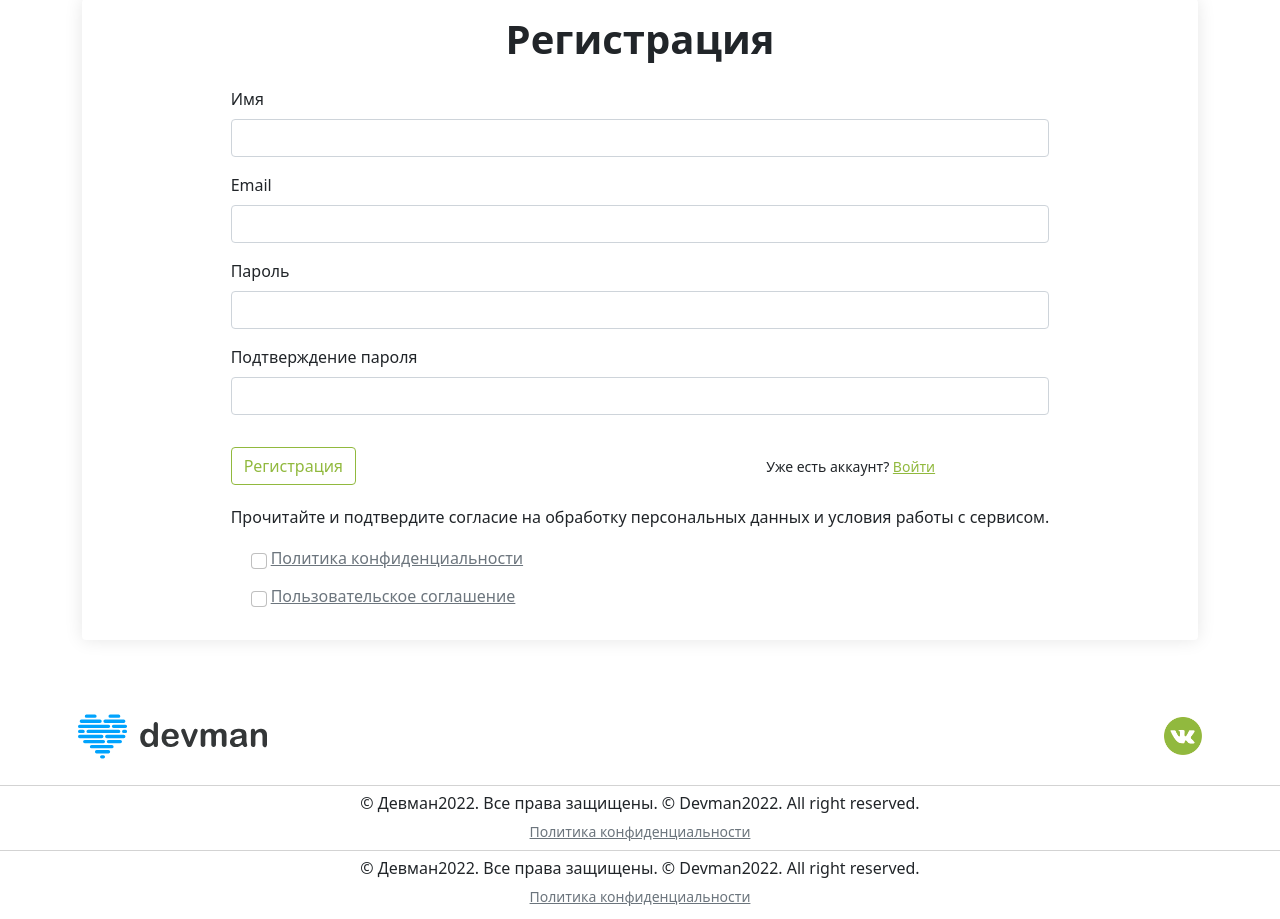
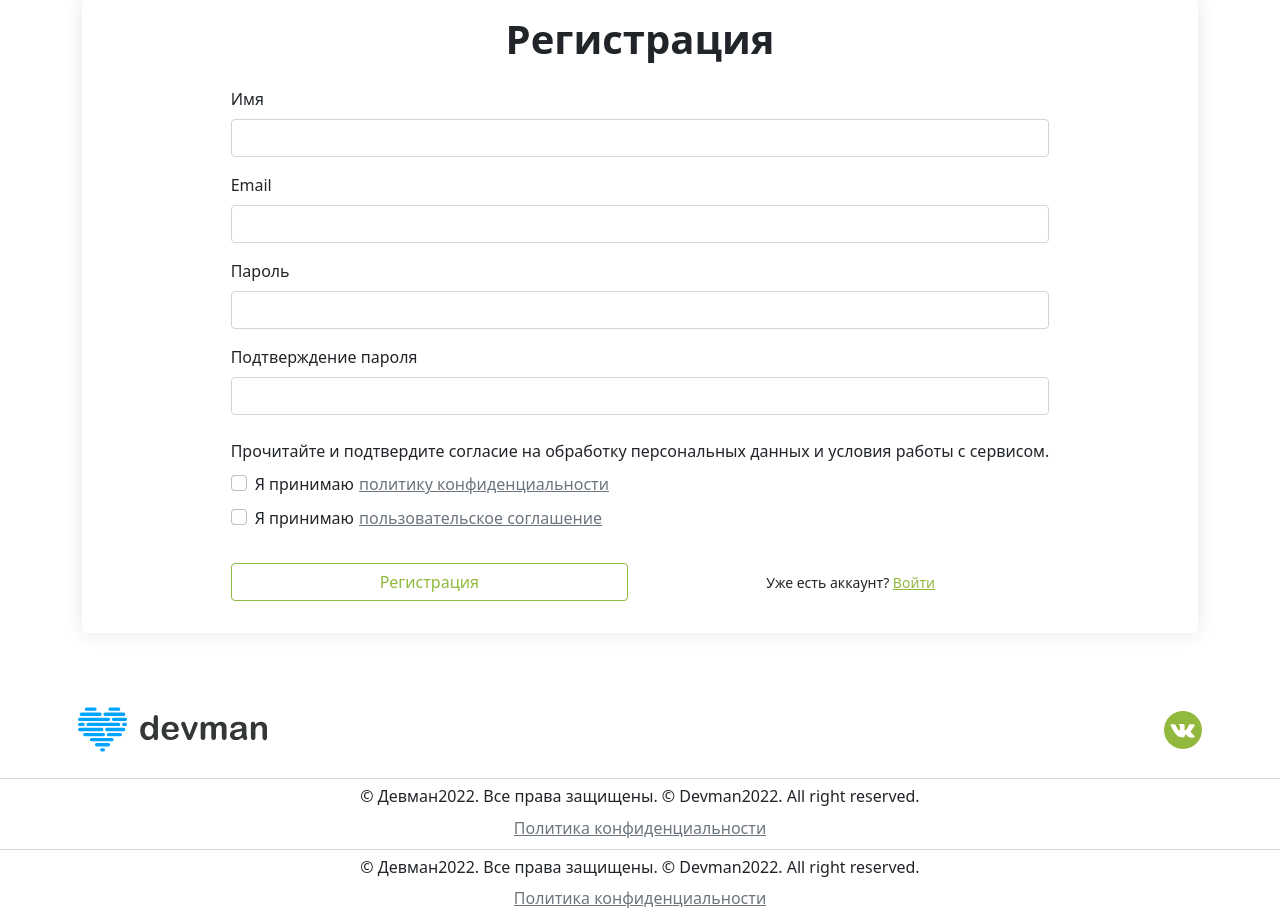
Before and after one commit to alinarogova123-arch/Easy_coock, a Django app: page /registration/ in a window 1280 px wide. Shown: the part 244-1163 px from the top of the page. Run offline with Django 5.2, Linux system fonts and the light colour scheme; parts of the project's set-up code (start-up, migrations or seed data) failed here and were passed over.

Commit message:
Add legal consent modals

```diff
--- a/recipes/forms.py
+++ b/recipes/forms.py
@@ -33,6 +33,20 @@ def coerce_select_bool(value):
 
 class RegistrationForm(UserCreationForm):
     email = forms.EmailField(label='Email')
+    privacy_policy_accepted = forms.BooleanField(
+        label='Политика конфиденциальности',
+        required=True,
+        error_messages={
+            'required': 'Подтвердите согласие с политикой конфиденциальности.'
+        },
+    )
+    user_agreement_accepted = forms.BooleanField(
+        label='Пользовательское соглашение',
+        required=True,
+        error_messages={
+            'required': 'Подтвердите согласие с пользовательским соглашением.'
+        },
+    )
 
     class Meta(UserCreationForm.Meta):
         model = get_user_model()
--- a/templates/auth.html
+++ b/templates/auth.html
@@ -111,7 +111,7 @@
         <div class="container d-flex flex-row justify-content-center mb-2">
             <small class="text-center">
                 <h6>© Девман2022. Все права защищены. © Devman2022. All right reserved.</h6>
-                <a href="#" class="link-secondary">Политика конфиденциальности</a>
+                <button type="button" class="btn btn-link link-secondary p-0 align-baseline" data-bs-toggle="modal" data-bs-target="#privacyPolicyModal">Политика конфиденциальности</button>
             </small>
         </div>
     </footer>
--- a/templates/base.html
+++ b/templates/base.html
@@ -25,16 +25,19 @@
     {% block content %}
     {% endblock %}
 
+    <footer class="footer pt-2" style="border-top: 1px solid lightgray;">
+        <div class="container d-flex flex-row justify-content-center mb-2">
+            <small class="text-center">
+                <h6>© Девман2022. Все права защищены. © Devman2022. All right reserved.</h6>
+                <button type="button" class="btn btn-link link-secondary p-0 align-baseline" data-bs-toggle="modal" data-bs-target="#privacyPolicyModal">Политика конфиденциальности</button>
+            </small>
+        </div>
+    </footer>
+
+    {% include "includes/legal_modals.html" %}
+
 <script src="https://cdn.jsdelivr.net/npm/bootstrap@5.0.2/dist/js/bootstrap.bundle.min.js"
     integrity="sha384-MrcW6ZMFYlzcLA8Nl+NtUVF0sA7MsXsP1UyJoMp4YLEuNSfAP+JcXn/tWtIaxVXM"
     crossorigin="anonymous"></script>
 </body>
-<footer class="footer pt-2" style="border-top: 1px solid lightgray;">
-    <div class="container d-flex flex-row justify-content-center mb-2">
-        <small class="text-center">
-            <h6>© Девман2022. Все права защищены. © Devman2022. All right reserved.</h6>
-            <a href="#" class="link-secondary">Политика конфиденциальности</a>
-        </small>
-    </div>
-</footer>
 </html>
--- /dev/null
+++ b/templates/includes/legal_modals.html
@@ -0,0 +1,43 @@
+{% load static %}
+
+<div class="modal fade" id="privacyPolicyModal" tabindex="-1" aria-labelledby="privacyPolicyModalLabel" aria-hidden="true">
+    <div class="modal-dialog modal-lg modal-dialog-scrollable">
+        <div class="modal-content">
+            <div class="modal-header">
+                <h5 class="modal-title" id="privacyPolicyModalLabel">Политика конфиденциальности</h5>
+                <button type="button" class="btn-close" data-bs-dismiss="modal" aria-label="Закрыть"></button>
+            </div>
+            <div class="modal-body">
+                <p>Foodplan обрабатывает имя, email и данные, которые пользователь указывает при оформлении подписки: выбранный тип меню, приёмы пищи, количество персон и аллергены.</p>
+                <p>Эти данные нужны для регистрации, входа в личный кабинет, создания подписки, подбора меню и работы менеджера.</p>
+                <p>Данные не используются для медицинских рекомендаций. Пользователь сам отвечает за проверку состава рецептов, если у него есть аллергии или ограничения питания.</p>
+                <p>Полная версия документа доступна в PDF.</p>
+            </div>
+            <div class="modal-footer">
+                <a href="{% static 'pd_agreement.pdf' %}" target="_blank" rel="noopener" class="btn btn-outline-success shadow-none foodplan_green foodplan__border_green">Открыть PDF</a>
+                <button type="button" class="btn btn-success" data-bs-dismiss="modal">Понятно</button>
+            </div>
+        </div>
+    </div>
+</div>
+
+<div class="modal fade" id="userAgreementModal" tabindex="-1" aria-labelledby="userAgreementModalLabel" aria-hidden="true">
+    <div class="modal-dialog modal-lg modal-dialog-scrollable">
+        <div class="modal-content">
+            <div class="modal-header">
+                <h5 class="modal-title" id="userAgreementModalLabel">Пользовательское соглашение</h5>
+                <button type="button" class="btn-close" data-bs-dismiss="modal" aria-label="Закрыть"></button>
+            </div>
+            <div class="modal-body">
+                <p>Foodplan предоставляет пользователю доступ к меню и рецептам в рамках активной подписки.</p>
+                <p>Подписка создаётся после оформления заявки и активируется менеджером. До ручной активации меню может быть недоступно.</p>
+                <p>Комментарии к рецептам отправляются на модерацию. Менеджер может скрыть комментарий, если он не относится к рецепту или нарушает правила сервиса.</p>
+                <p>Полная версия документа доступна в PDF.</p>
+            </div>
+            <div class="modal-footer">
+                <a href="{% static 'Пользовательское соглашение.pdf' %}" target="_blank" rel="noopener" class="btn btn-outline-success shadow-none foodplan_green foodplan__border_green">Открыть PDF</a>
+                <button type="button" class="btn btn-success" data-bs-dismiss="modal">Понятно</button>
+            </div>
+        </div>
+    </div>
+</div>
--- a/templates/index.html
+++ b/templates/index.html
@@ -237,7 +237,10 @@
             </div>
         </div>
         <div class="container">
-            <h6 class="link-secondary text-center"><a href="#" class="link-secondary me-2">Политика конфиденциальности</a><a href="#" class="link-secondary">Пользовательское соглашение</a></h6>
+            <h6 class="link-secondary text-center">
+                <button type="button" class="btn btn-link link-secondary p-0 me-2 align-baseline" data-bs-toggle="modal" data-bs-target="#privacyPolicyModal">Политика конфиденциальности</button>
+                <button type="button" class="btn btn-link link-secondary p-0 align-baseline" data-bs-toggle="modal" data-bs-target="#userAgreementModal">Пользовательское соглашение</button>
+            </h6>
             <h6 class="link-secondary text-center">© Devman 2022. All right reserved.</h6>
         </div>
     </footer>
--- a/templates/lk.html
+++ b/templates/lk.html
@@ -160,8 +160,8 @@
     <footer class="footer pt-2" style="border-top: 1px solid lightgray;">
         <div class="container d-flex flex-row justify-content-center mb-2">
             <small class="text-center">
-                <h6>© Девман2022. Все права защищены. © Devman2022. All right reserved.</h6><a href="#"
-                    class="link-secondary">Политика конфиденциальности</a>
+                <h6>© Девман2022. Все права защищены. © Devman2022. All right reserved.</h6>
+                <button type="button" class="btn btn-link link-secondary p-0 align-baseline" data-bs-toggle="modal" data-bs-target="#privacyPolicyModal">Политика конфиденциальности</button>
             </small>
         </div>
     </footer>
--- a/templates/registration.html
+++ b/templates/registration.html
@@ -103,21 +103,48 @@
                                 <div class="invalid-feedback d-block">{{ error }}</div>
                             {% endfor %}
                         </div>
+                        <p class="mt-4 mb-2">Прочитайте и подтвердите согласие на обработку персональных данных и условия работы с сервисом.</p>
+                        <div class="form-check mb-2">
+                            <input
+                                class="form-check-input foodplan_checked-green{% if form.privacy_policy_accepted.errors %} is-invalid{% endif %}"
+                                type="checkbox"
+                                id="{{ form.privacy_policy_accepted.id_for_label }}"
+                                name="{{ form.privacy_policy_accepted.html_name }}"
+                                required
+                                {% if form.privacy_policy_accepted.value %}checked{% endif %}
+                            >
+                            <label class="form-check-label" for="{{ form.privacy_policy_accepted.id_for_label }}">
+                                Я принимаю
+                                <button type="button" class="btn btn-link link-secondary p-0 align-baseline" data-bs-toggle="modal" data-bs-target="#privacyPolicyModal">политику конфиденциальности</button>
+                            </label>
+                            {% for error in form.privacy_policy_accepted.errors %}
+                                <div class="invalid-feedback d-block">{{ error }}</div>
+                            {% endfor %}
+                        </div>
+                        <div class="form-check mb-3">
+                            <input
+                                class="form-check-input foodplan_checked-green{% if form.user_agreement_accepted.errors %} is-invalid{% endif %}"
+                                type="checkbox"
+                                id="{{ form.user_agreement_accepted.id_for_label }}"
+                                name="{{ form.user_agreement_accepted.html_name }}"
+                                required
+                                {% if form.user_agreement_accepted.value %}checked{% endif %}
+                            >
+                            <label class="form-check-label" for="{{ form.user_agreement_accepted.id_for_label }}">
+                                Я принимаю
+                                <button type="button" class="btn btn-link link-secondary p-0 align-baseline" data-bs-toggle="modal" data-bs-target="#userAgreementModal">пользовательское соглашение</button>
+                            </label>
+                            {% for error in form.user_agreement_accepted.errors %}
+                                <div class="invalid-feedback d-block">{{ error }}</div>
+                            {% endfor %}
+                        </div>
                         <div class="row mb-3">
                             <div class="col-12 col-sm-6 mt-3">
-                                <button type="submit" class="btn  shadow-nonew-100 btn-outline-success foodplan_green foodplan__border_green">Регистрация</button>
+                                <button type="submit" class="btn shadow-none w-100 btn-outline-success foodplan_green foodplan__border_green">Регистрация</button>
                             </div>
                             <div class="col-12 col-sm-6 mt-3 d-flex justify-content-center align-items-center">
                                 <small>Уже есть аккаунт? <a href="{% url 'auth' %}" class="link-dark foodplan_green">Войти</a></small>
                             </div>
-                        </div>
-                        <div class="d-flex justify-content-start" style="margin-top: 20px";>Прочитайте и подтвердите согласие на обработку        персональных данных и условия работы с сервисом.
-                        </div>
-                        <div class="d-flex justify-content-start" style="margin-top: 20px; margin-left: 20px;">
-                            <input class="form-check-input me-1 foodplan_checked-green" type="checkbox"><h6 class="     link-secondary text-center"><a href="{% static 'pd_agreement.pdf' %}" class="link-secondary     me-2">Политика конфиденциальности</a>
-                        </div>
-                        <div class="d-flex justify-content-start" style="margin-top: 10px; margin-bottom: 10px; margin-left: 20px;">
-                            <input class="form-check-input me-1 foodplan_checked-green" type="checkbox"><h6 class="     link-secondary text-center"><a href="{% static 'Пользовательское соглашение.pdf' %}" class="    link-secondary me-2">Пользовательское соглашение</a>
                         </div>
                     </form>
                 </div>
@@ -141,8 +168,8 @@
     <footer class="footer pt-2" style="border-top: 1px solid lightgray;">
         <div class="container d-flex flex-row justify-content-center mb-2">
             <small class="text-center">
-                <h6>© Девман2022. Все права защищены. © Devman2022. All right reserved.</h6><a href="#"
-                    class="link-secondary">Политика конфиденциальности</a>
+                <h6>© Девман2022. Все права защищены. © Devman2022. All right reserved.</h6>
+                <button type="button" class="btn btn-link link-secondary p-0 align-baseline" data-bs-toggle="modal" data-bs-target="#privacyPolicyModal">Политика конфиденциальности</button>
             </small>
         </div>
     </footer>
```
